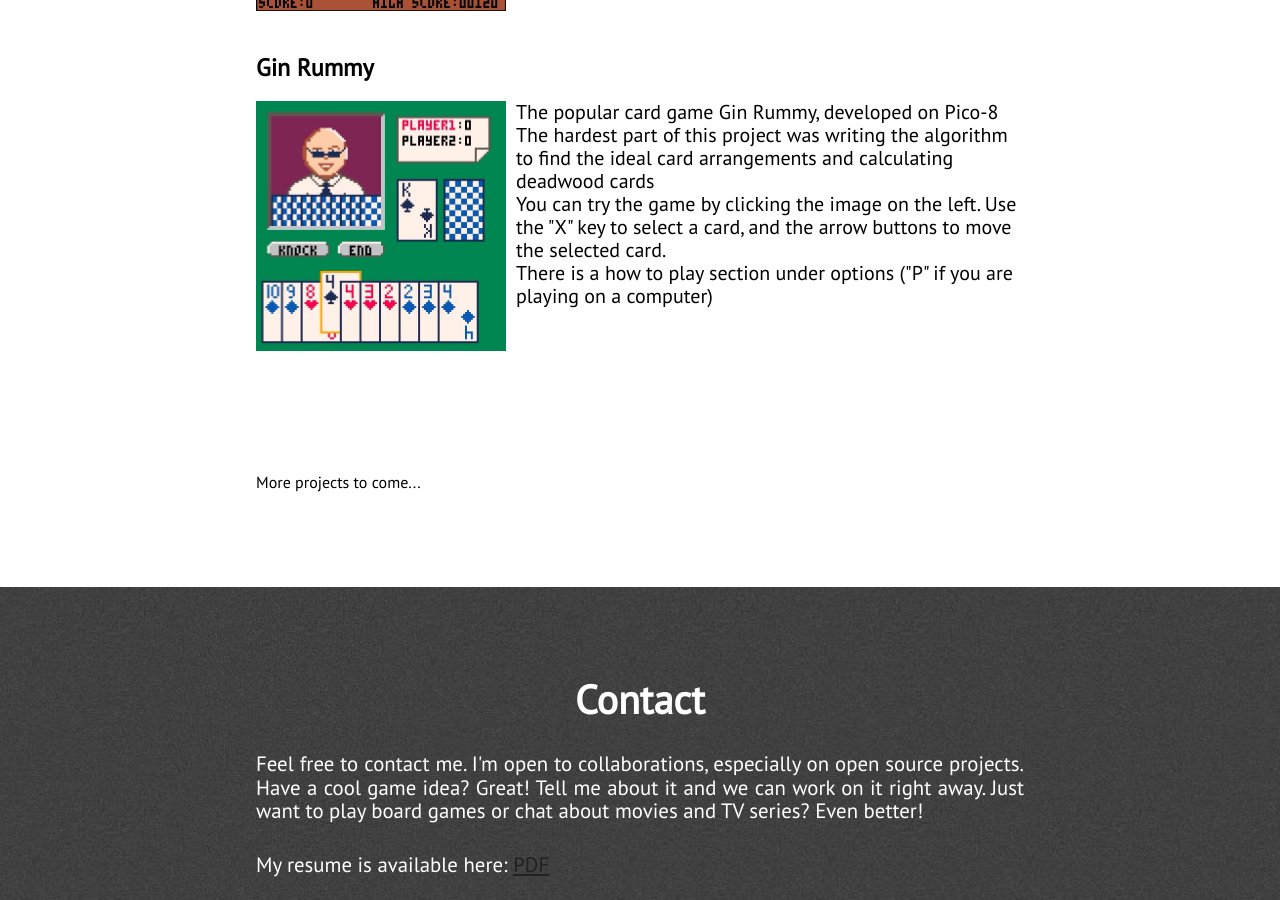
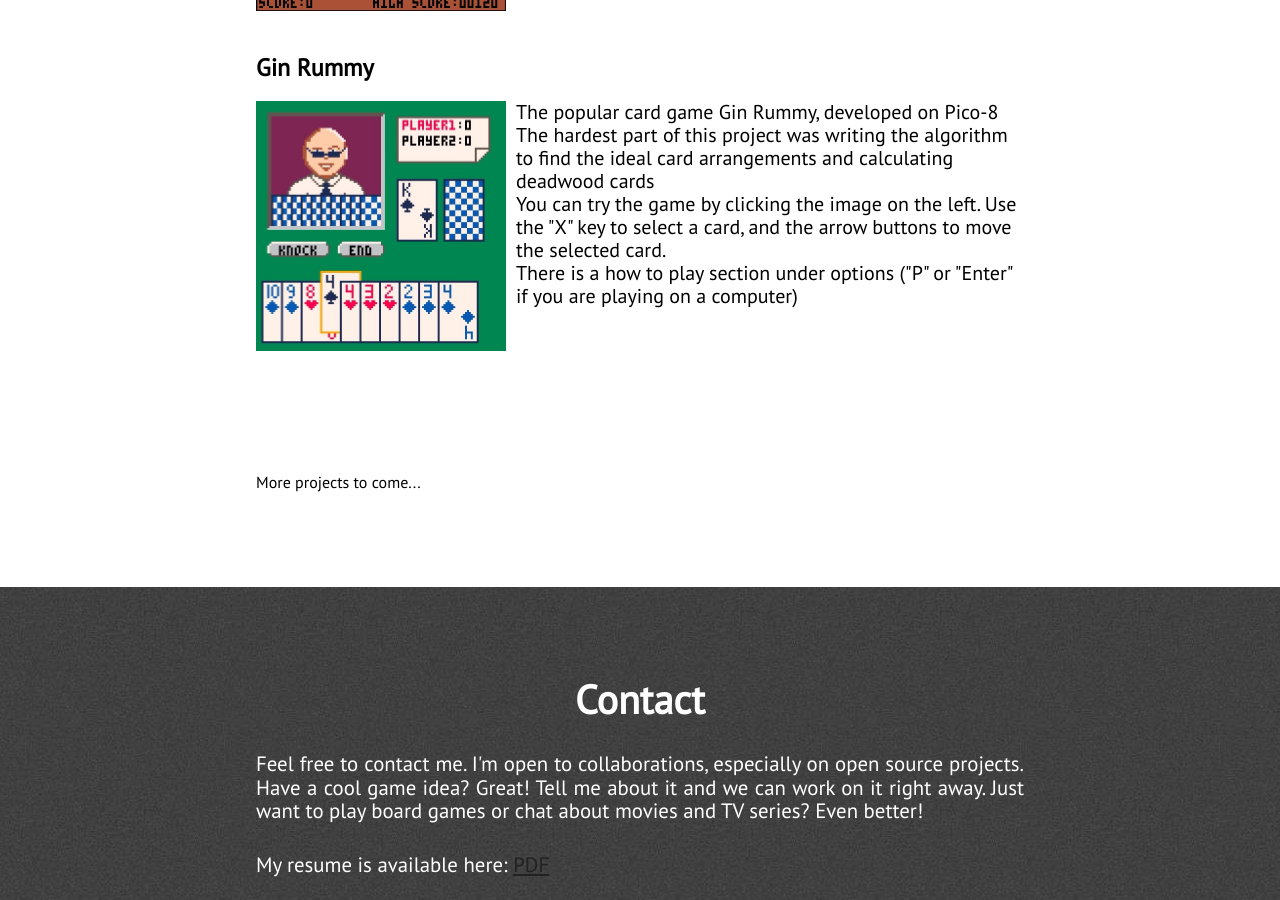
Before and after one commit to mkoseoglu091/mkoseoglu091.github.io, a Jekyll site: the page built from index.html, in a window 1280 px wide and 900 px high, scrolled down 3209 px. Built offline with Jekyll 4.4.1, drawn with Linux system fonts in a browser that asks for light colours; nearby versions of some CDN libraries.

Commit message:
Update projects.html

```diff
--- a/_includes/projects.html
+++ b/_includes/projects.html
@@ -41,7 +41,7 @@
                 <h2>Gin Rummy</h2>
                 <a href="gin.html">
                     <img alt="Gin Rummy" src="../assets/images/Gin.jpg" width="250" height="250" style="padding-right: 10px;"></a>
-                <p style="font-size: 20px;">The popular card game Gin Rummy, developed on Pico-8<br>The hardest part of this project was writing the algorithm to find the ideal card arrangements and calculating deadwood cards<br>You can try the game by clicking the image on the left. Use the "X" key to select a card, and the arrow  buttons to move the selected card.<br>There is a how to play section under options ("P" if you are playing on a computer)</p>
+                <p style="font-size: 20px;">The popular card game Gin Rummy, developed on Pico-8<br>The hardest part of this project was writing the algorithm to find the ideal card arrangements and calculating deadwood cards<br>You can try the game by clicking the image on the left. Use the "X" key to select a card, and the arrow  buttons to move the selected card.<br>There is a how to play section under options ("P" or "Enter" if you are playing on a computer)</p>
 
                 <br>
                 <br>
```
